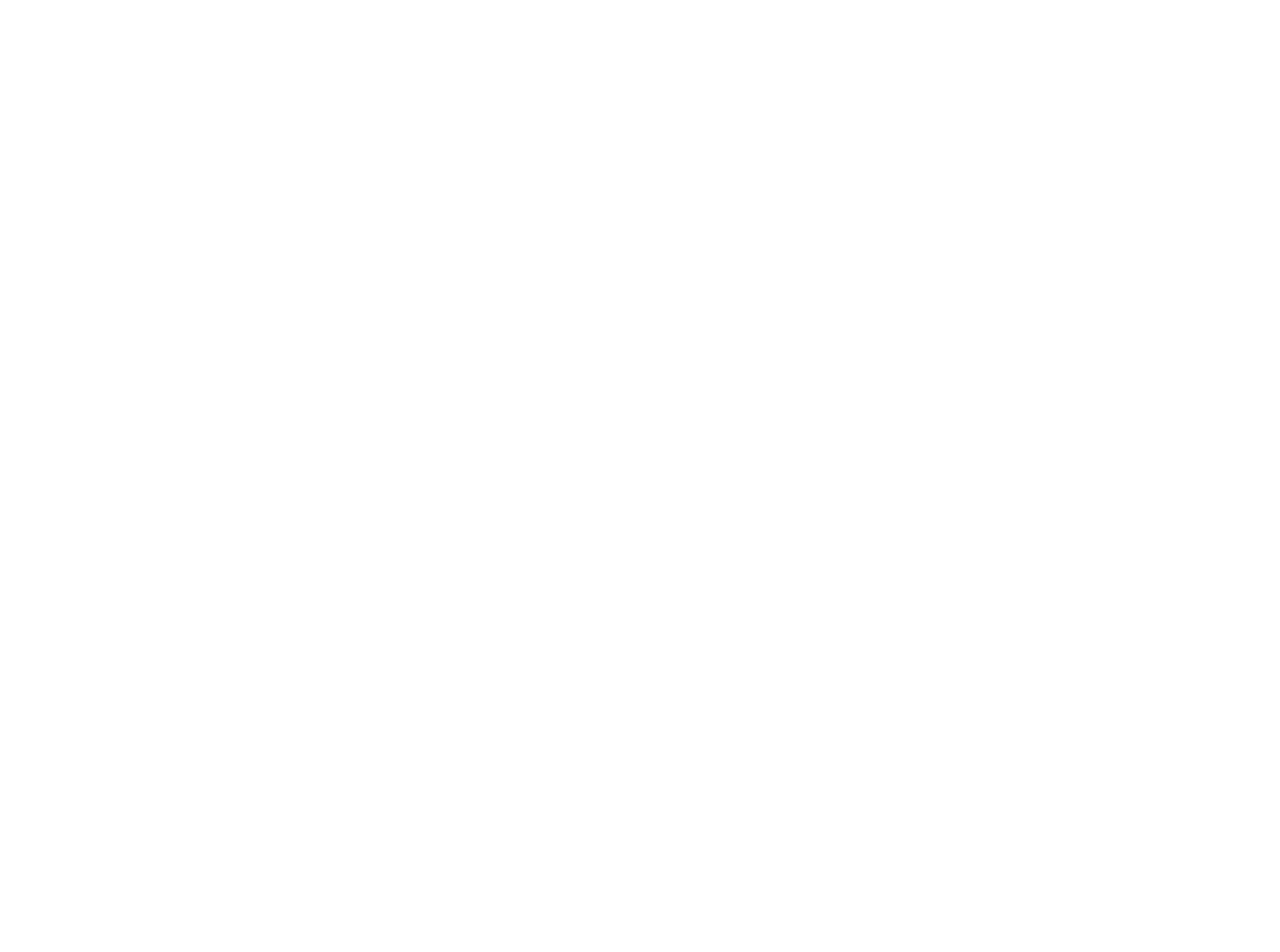
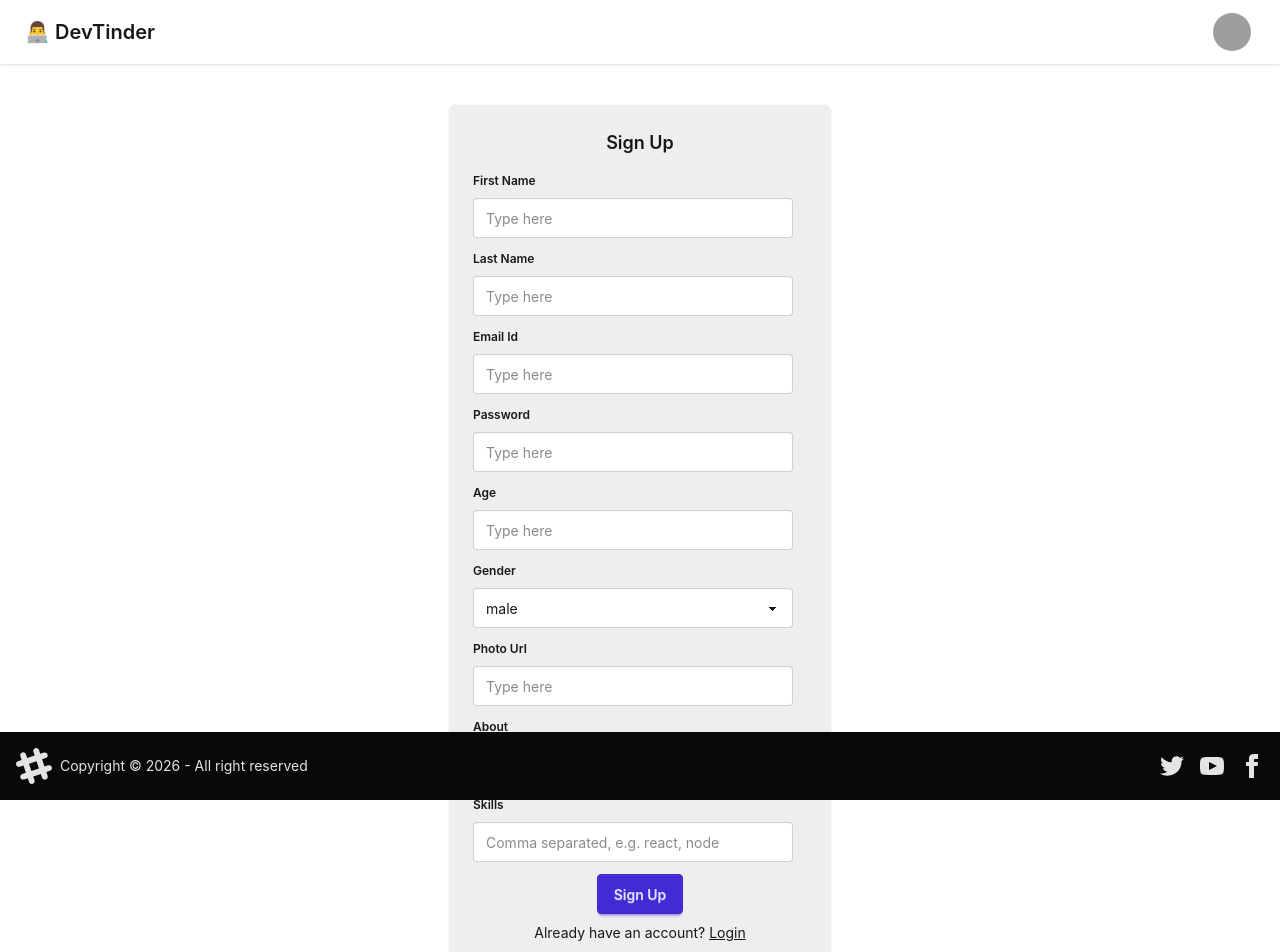
Before and after one commit to psingh100298/devTinder-web, a React (Vite) app: page /signup in a window 1280 px wide. Before the commit this address had no page. Shown: the top 952 px of the page. Before the commit the page ends 800 px from the top, so only its background shows below. Built offline with nearby package versions, Linux system fonts and the light colour scheme; no server answers; grey boxes are pictures that could not be loaded.

Commit message:
feat: add Signup component, update routing, and improve error handling in Login and Profile components

```diff
--- a/src/App.jsx
+++ b/src/App.jsx
@@ -1,6 +1,7 @@
 import { BrowserRouter, Routes, Route } from "react-router-dom";
 import Body from "./components/Body";
 import Login from "./components/Login";
+import Signup from "./components/Signup";
 import Profile from "./components/Profile";
 import { Provider } from "react-redux";
 import appStore from "./utils/appStore";
@@ -16,6 +17,7 @@
           <Routes>
             <Route path="/" element={<Body />}>
               <Route path="/login" element={<Login />} />
+              <Route path="/signup" element={<Signup />} />
               <Route path="/profile" element={<Profile />} />
               <Route path="/feed" element={<Feed />} />
               <Route path="/connections" element={<Connections />} />
--- a/src/components/Body.jsx
+++ b/src/components/Body.jsx
@@ -17,9 +17,10 @@
       const res = await axios.get(`${BASE_URL}/profile/view`, {
         withCredentials: true,
       });
-      dispatch(addUser(res));
+      dispatch(addUser(res.data));
     } catch (err) {
-      if (err.status === 401) navigate("/login");
+      if (err.status === 401 && window.location.pathname !== "/signup")
+        navigate("/login");
       console.log("ERROR:", err.message);
     }
   };
--- a/src/components/EditProfile.jsx
+++ b/src/components/EditProfile.jsx
@@ -23,7 +23,7 @@
     const res = await axios.patch(`${BASE_URL}/profile/edit`, newData, {
       withCredentials: true,
     });
-    dispatch(addUser(res));
+    dispatch(addUser(res.data));
   };
 
   return (
--- a/src/components/Login.jsx
+++ b/src/components/Login.jsx
@@ -2,12 +2,12 @@
 import axios from "axios";
 import { useDispatch } from "react-redux";
 import { addUser } from "../utils/userSlice";
-import { useNavigate } from "react-router-dom";
+import { Link, useNavigate } from "react-router-dom";
 import { BASE_URL } from "../utils/constants";
 
 const Login = () => {
-  const [emailId, setEmailId] = useState("singh@gmail.com");
-  const [password, setPassword] = useState("1234567890");
+  const [emailId, setEmailId] = useState("");
+  const [password, setPassword] = useState("");
   const dispatch = useDispatch();
   const navigate = useNavigate();
   const [error, setError] = useState('');
@@ -62,6 +62,9 @@
               Login
             </button>
           </div>
+          <p className="text-center">
+            New here? <Link to="/signup" className="link">Sign Up</Link>
+          </p>
         </div>
       </div>
     </div>
--- a/src/components/Profile.jsx
+++ b/src/components/Profile.jsx
@@ -6,7 +6,7 @@
   const user = useSelector((store)=> store.user);
   return (
     <div>
-     <EditProfile user={user?.data}/>
+     <EditProfile user={user}/>
     </div>
   )
 }
--- /dev/null
+++ b/src/components/Signup.jsx
@@ -0,0 +1,159 @@
+import { useState } from "react";
+import axios from "axios";
+import { Link, useNavigate } from "react-router-dom";
+import { BASE_URL } from "../utils/constants";
+
+const Signup = () => {
+  const [firstName, setFirstName] = useState("");
+  const [lastName, setLastName] = useState("");
+  const [emailId, setEmailId] = useState("");
+  const [password, setPassword] = useState("");
+  const [age, setAge] = useState("");
+  const [gender, setGender] = useState("male");
+  const [photoUrl, setPhotoUrl] = useState("");
+  const [about, setAbout] = useState("");
+  const [skills, setSkills] = useState("");
+  const navigate = useNavigate();
+  const [error, setError] = useState('');
+
+  const handleSignup = async () => {
+    try {
+      await axios.post(
+        `${BASE_URL}/signup`,
+        {
+          firstName: firstName,
+          lastName: lastName,
+          emailId: emailId,
+          password: password,
+          age: age,
+          gender: gender,
+          photoUrl: photoUrl,
+          about: about,
+          skills: skills
+            .split(",")
+            .map((skill) => skill.trim())
+            .filter((skill) => skill !== ""),
+        },
+        { withCredentials: true },
+      );
+      navigate("/login");
+    } catch (err) {
+      setError(err?.response?.data || "Something went wrong!");
+    }
+  };
+
+  return (
+    <div className="flex justify-center my-10">
+      <div className="card card-border bg-base-300 w-96">
+        <div className="card-body">
+          <h2 className="card-title justify-center">Sign Up</h2>
+          <div>
+            <fieldset className="fieldset">
+              <legend className="fieldset-legend">First Name</legend>
+              <input
+                value={firstName}
+                onChange={(e) => setFirstName(e.target.value)}
+                type="text"
+                className="input"
+                placeholder="Type here"
+              />
+            </fieldset>
+            <fieldset className="fieldset">
+              <legend className="fieldset-legend">Last Name</legend>
+              <input
+                value={lastName}
+                onChange={(e) => setLastName(e.target.value)}
+                type="text"
+                className="input"
+                placeholder="Type here"
+              />
+            </fieldset>
+            <fieldset className="fieldset">
+              <legend className="fieldset-legend">Email Id</legend>
+              <input
+                value={emailId}
+                onChange={(e) => setEmailId(e.target.value)}
+                type="text"
+                className="input"
+                placeholder="Type here"
+              />
+            </fieldset>
+            <fieldset className="fieldset">
+              <legend className="fieldset-legend">Password</legend>
+              <input
+                value={password}
+                type="password"
+                className="input"
+                onChange={(e) => setPassword(e.target.value)}
+                placeholder="Type here"
+              />
+            </fieldset>
+            <fieldset className="fieldset">
+              <legend className="fieldset-legend">Age</legend>
+              <input
+                value={age}
+                onChange={(e) => setAge(e.target.value)}
+                type="text"
+                className="input"
+                placeholder="Type here"
+              />
+            </fieldset>
+            <fieldset className="fieldset">
+              <legend className="fieldset-legend">Gender</legend>
+              <select
+                value={gender}
+                onChange={(e) => setGender(e.target.value)}
+                className="select"
+              >
+                <option value="male">male</option>
+                <option value="female">female</option>
+                <option value="others">others</option>
+              </select>
+            </fieldset>
+            <fieldset className="fieldset">
+              <legend className="fieldset-legend">Photo Url</legend>
+              <input
+                value={photoUrl}
+                onChange={(e) => setPhotoUrl(e.target.value)}
+                type="text"
+                className="input"
+                placeholder="Type here"
+              />
+            </fieldset>
+            <fieldset className="fieldset">
+              <legend className="fieldset-legend">About</legend>
+              <input
+                value={about}
+                onChange={(e) => setAbout(e.target.value)}
+                type="text"
+                className="input"
+                placeholder="Type here"
+              />
+            </fieldset>
+            <fieldset className="fieldset">
+              <legend className="fieldset-legend">Skills</legend>
+              <input
+                value={skills}
+                onChange={(e) => setSkills(e.target.value)}
+                type="text"
+                className="input"
+                placeholder="Comma separated, e.g. react, node"
+              />
+            </fieldset>
+          </div>
+          {error !== '' && <p className="text-red-500">{error}</p>}
+          <div className="card-actions justify-center">
+            <button className="btn btn-primary " onClick={handleSignup}>
+              Sign Up
+            </button>
+          </div>
+          <p className="text-center">
+            Already have an account? <Link to="/login" className="link">Login</Link>
+          </p>
+        </div>
+      </div>
+    </div>
+  );
+};
+
+export default Signup;
```
